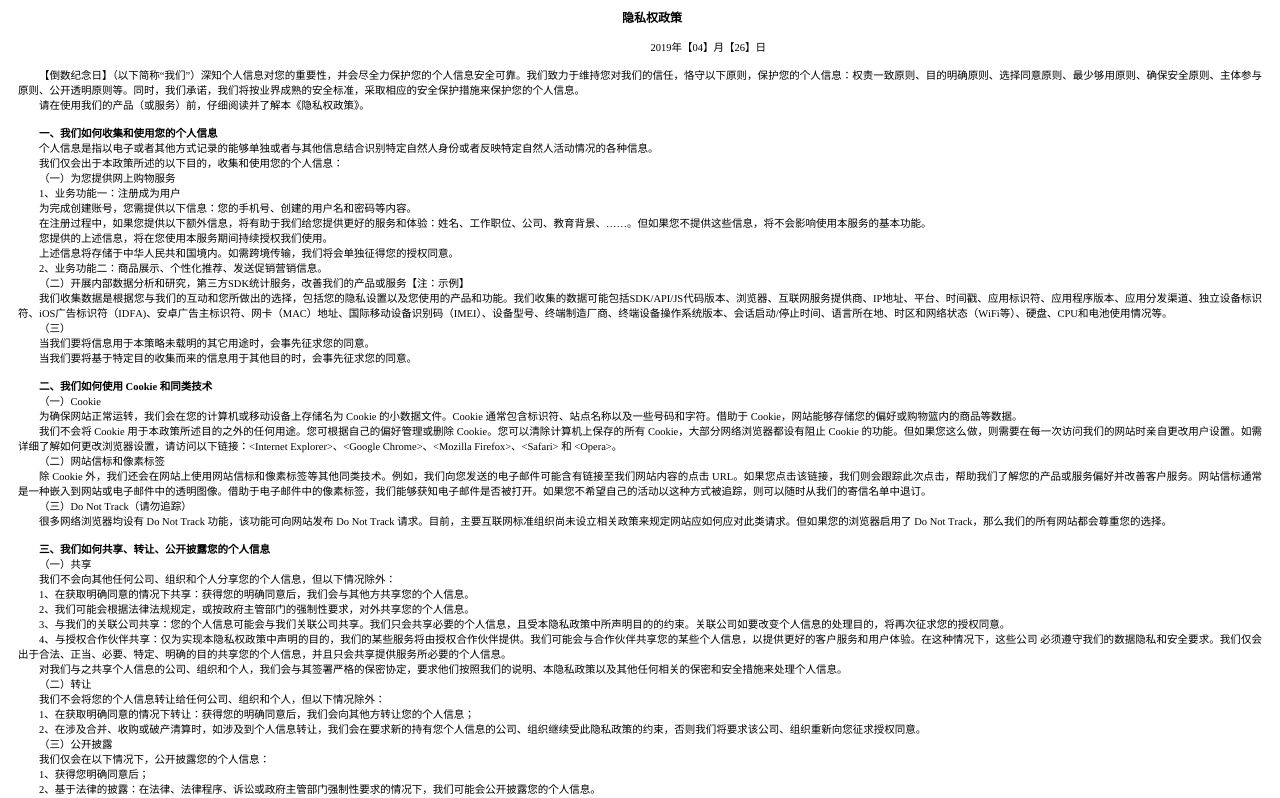
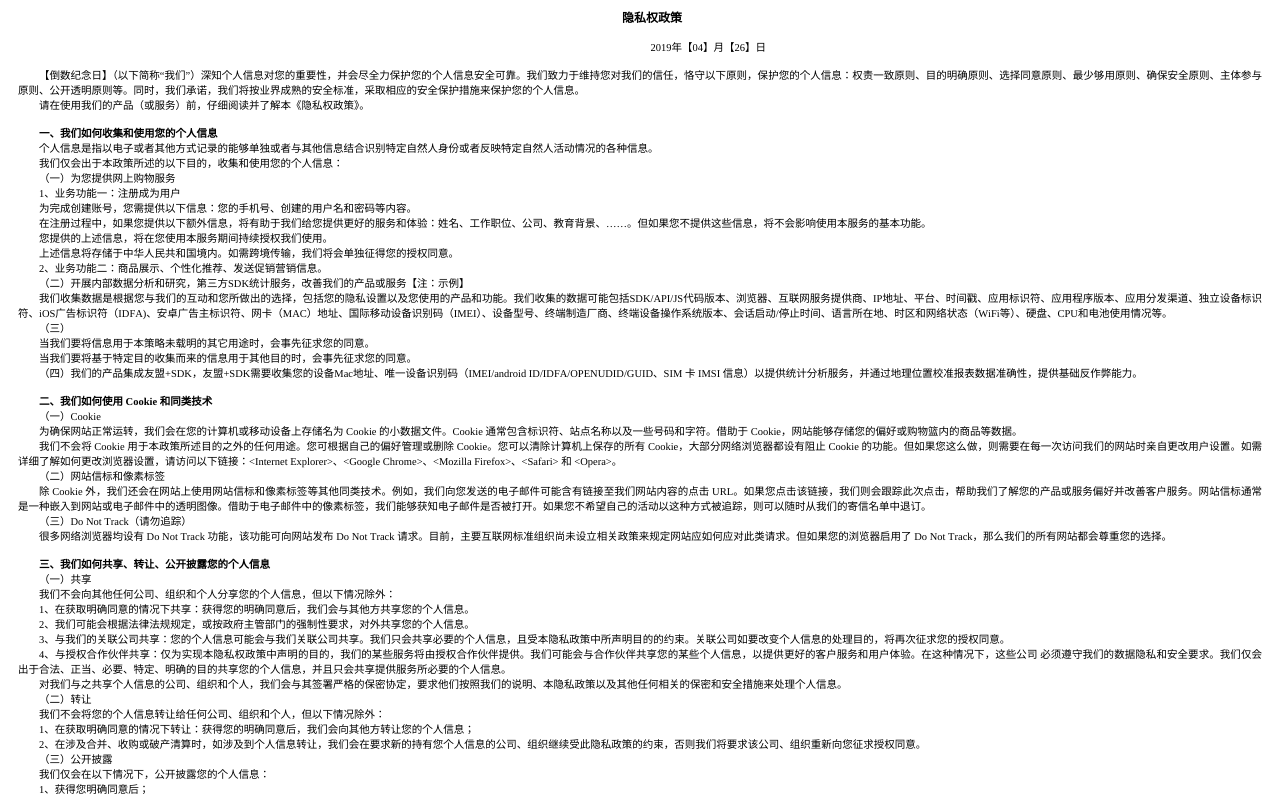
Before and after one commit to zhouzhihua/day, a plain HTML site: page privacy.html in a window 1280 px wide. Shown: the top 798 px of the page. Drawn offline with Linux system fonts and the light colour scheme.

Commit message:
Update privacy.html

```diff
--- a/privacy.html
+++ b/privacy.html
@@ -75,6 +75,10 @@
 </p>
 <p style="margin-top: 0px; margin-bottom: 0px; text-align: justify; text-indent: 21px; font-stretch: normal; font-size: 10.5px; line-height: normal; font-family: Times; color: rgb(0, 0, 0); -webkit-text-stroke-width: initial; -webkit-text-stroke-color: rgb(0, 0, 0);">
     <span style="font-kerning: none">当我们要将基于特定目的收集而来的信息用于其他目的时，会事先征求您的同意。</span>
+</p>
+
+<p style="margin-top: 0px; margin-bottom: 0px; text-align: justify; text-indent: 21px; font-stretch: normal; font-size: 10.5px; line-height: normal; font-family: Times; color: rgb(0, 0, 0); -webkit-text-stroke-width: initial; -webkit-text-stroke-color: rgb(0, 0, 0);">
+    <span style="font-kerning: none">（四）我们的产品集成友盟+SDK，友盟+SDK需要收集您的设备Mac地址、唯一设备识别码（IMEI/android ID/IDFA/OPENUDID/GUID、SIM 卡 IMSI 信息）以提供统计分析服务，并通过地理位置校准报表数据准确性，提供基础反作弊能力。</span>
 </p>
 <p style="margin-top: 0px; margin-bottom: 0px; text-align: justify; text-indent: 21px; font-stretch: normal; font-size: 10.5px; line-height: normal; font-family: Times; color: rgb(0, 0, 0); -webkit-text-stroke-width: initial; -webkit-text-stroke-color: rgb(0, 0, 0); min-height: 13px;">
     <span style="font-kerning: none"></span><br/>
```
